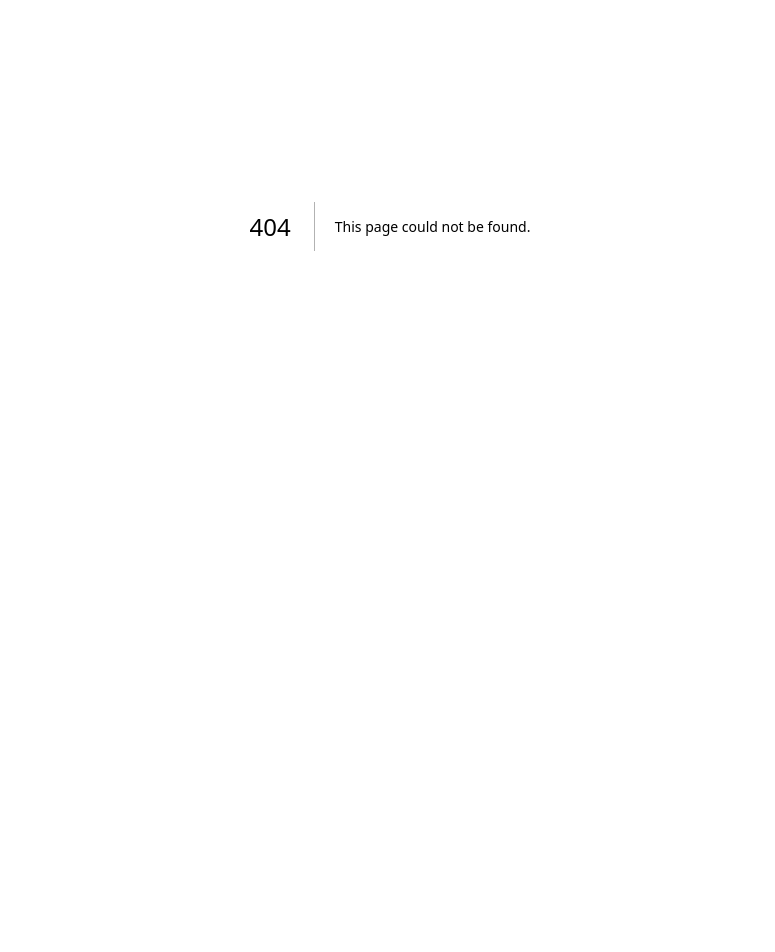
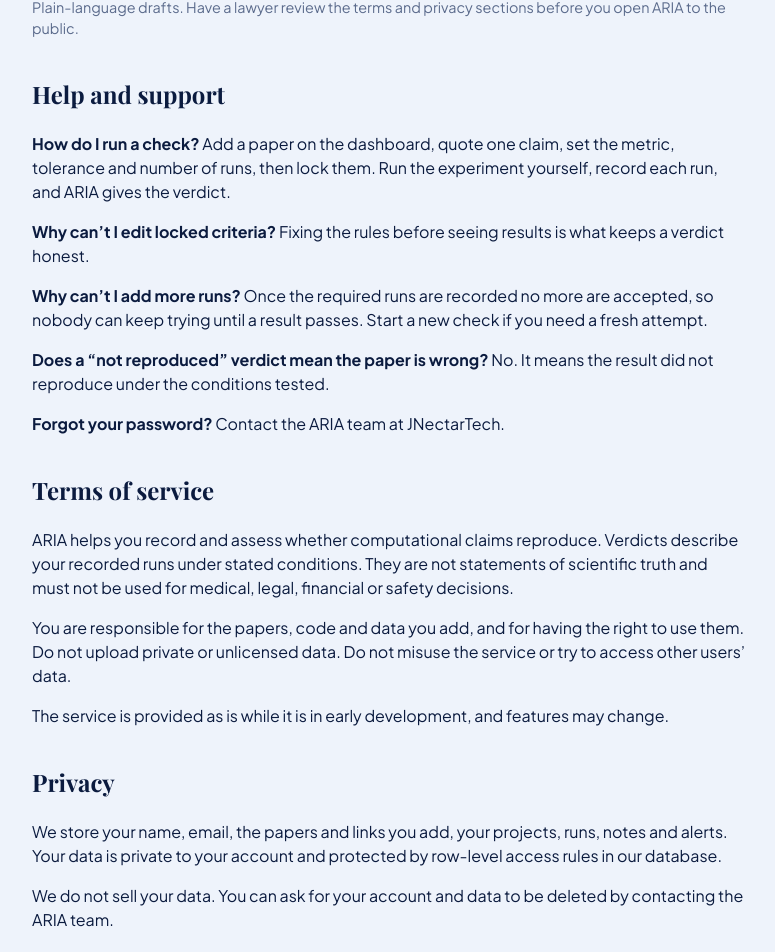
Before and after one commit to JNectar9/Aria, a Next.js app: page /legal in a window 1280 px wide. Before the commit this address had no page. Shown: the part 174-1126 px from the top of the page, without its empty margins (250-1025 px from the left). Before the commit the page ends 800 px from the top, so only its background shows below. Built offline with nearby package versions, Linux system fonts and the light colour scheme; a web font is replaced by a local one.

Commit message:
Create page.tsx

```diff
--- /dev/null
+++ b/app/legal/page.tsx
@@ -0,0 +1,33 @@
+import Link from 'next/link'
+
+export default function Legal() {
+  return (
+    <main className="legal">
+      <p><Link href="/">← Back to ARIA</Link></p>
+      <h1>Help, terms and privacy</h1>
+      <p className="hint">Plain-language drafts. Have a lawyer review the terms and privacy sections before you open ARIA to the public.</p>
+
+      <section id="help">
+        <h2>Help and support</h2>
+        <p><b>How do I run a check?</b> Add a paper on the dashboard, quote one claim, set the metric, tolerance and number of runs, then lock them. Run the experiment yourself, record each run, and ARIA gives the verdict.</p>
+        <p><b>Why can’t I edit locked criteria?</b> Fixing the rules before seeing results is what keeps a verdict honest.</p>
+        <p><b>Why can’t I add more runs?</b> Once the required runs are recorded no more are accepted, so nobody can keep trying until a result passes. Start a new check if you need a fresh attempt.</p>
+        <p><b>Does a “not reproduced” verdict mean the paper is wrong?</b> No. It means the result did not reproduce under the conditions tested.</p>
+        <p><b>Forgot your password?</b> Contact the ARIA team at JNectarTech.</p>
+      </section>
+
+      <section id="terms">
+        <h2>Terms of service</h2>
+        <p>ARIA helps you record and assess whether computational claims reproduce. Verdicts describe your recorded runs under stated conditions. They are not statements of scientific truth and must not be used for medical, legal, financial or safety decisions.</p>
+        <p>You are responsible for the papers, code and data you add, and for having the right to use them. Do not upload private or unlicensed data. Do not misuse the service or try to access other users’ data.</p>
+        <p>The service is provided as is while it is in early development, and features may change.</p>
+      </section>
+
+      <section id="privacy">
+        <h2>Privacy</h2>
+        <p>We store your name, email, the papers and links you add, your projects, runs, notes and alerts. Your data is private to your account and protected by row-level access rules in our database.</p>
+        <p>We do not sell your data. You can ask for your account and data to be deleted by contacting the ARIA team.</p>
+      </section>
+    </main>
+  )
+}
```
